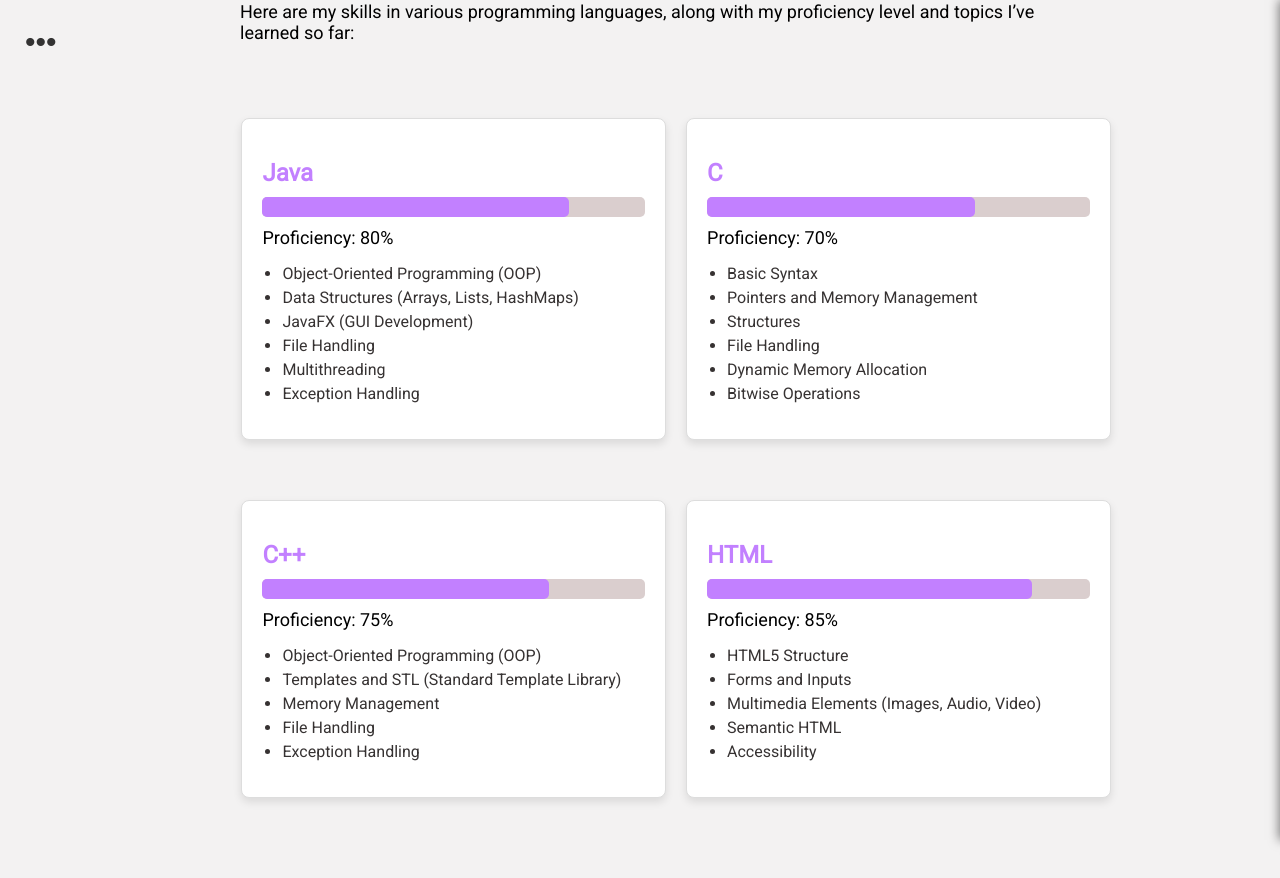
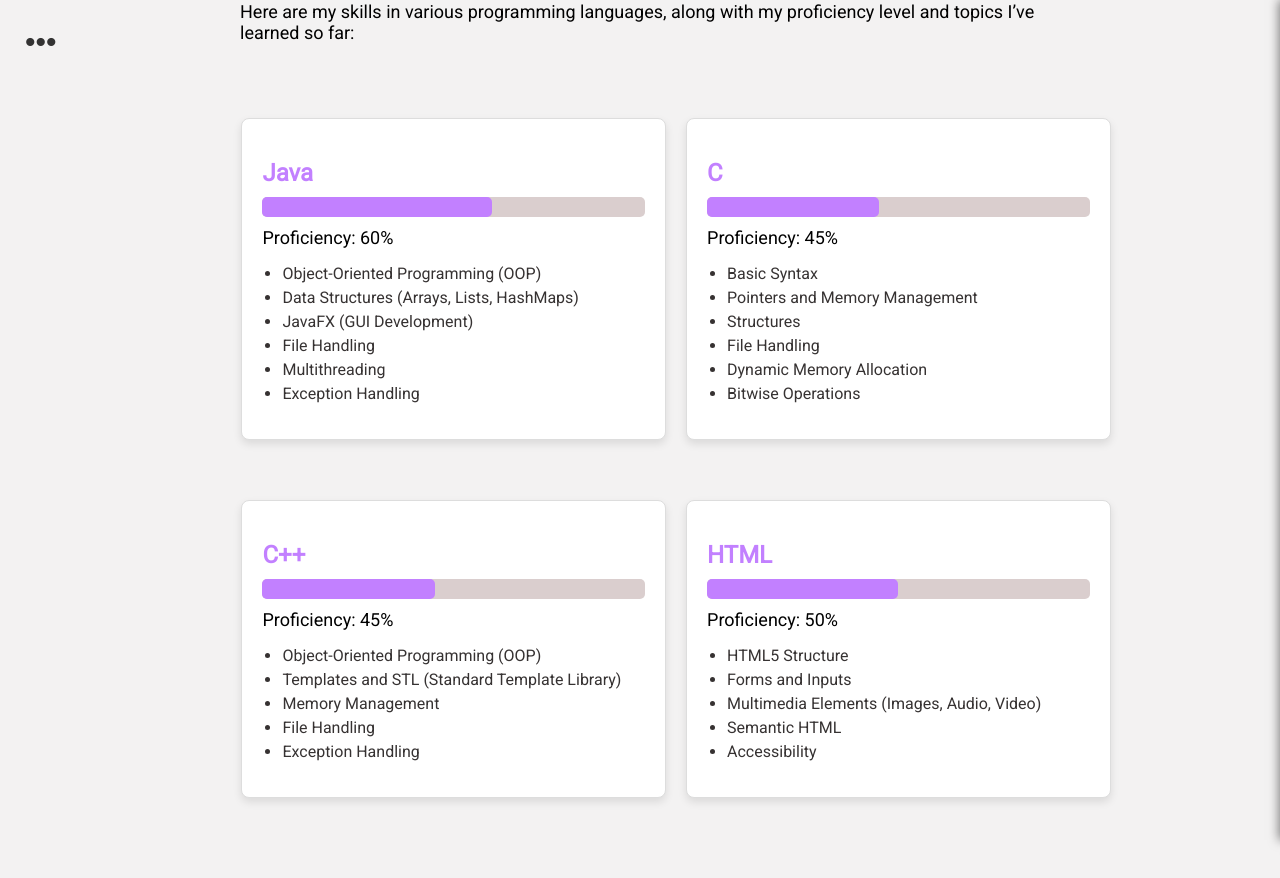
Before and after one commit to bytiks/portfolio, a plain HTML site: page public/skills.html in a window 1280 px wide. Drawn offline with Linux system fonts and the light colour scheme.

Commit message:
changes in profficiency

```diff
--- a/public/skills.html
+++ b/public/skills.html
@@ -37,9 +37,9 @@
             <div class="skill">
                 <h2>Java</h2>
                 <div class="progress-bar">
-                    <div class="progress" style="width: 80%;"></div>
+                    <div class="progress" style="width: 60%;"></div>
                 </div>
-                <p>Proficiency: 80%</p>
+                <p>Proficiency: 60%</p>
                 <ul>
                     <li>Object-Oriented Programming (OOP)</li>
                     <li>Data Structures (Arrays, Lists, HashMaps)</li>
@@ -53,9 +53,9 @@
             <div class="skill">
                 <h2>C</h2>
                 <div class="progress-bar">
-                    <div class="progress" style="width: 70%;"></div>
+                    <div class="progress" style="width: 45%;"></div>
                 </div>
-                <p>Proficiency: 70%</p>
+                <p>Proficiency: 45%</p>
                 <ul>
                     <li>Basic Syntax</li>
                     <li>Pointers and Memory Management</li>
@@ -72,9 +72,9 @@
             <div class="skill">
                 <h2>C++</h2>
                 <div class="progress-bar">
-                    <div class="progress" style="width: 75%;"></div>
+                    <div class="progress" style="width: 45%;"></div>
                 </div>
-                <p>Proficiency: 75%</p>
+                <p>Proficiency: 45%</p>
                 <ul>
                     <li>Object-Oriented Programming (OOP)</li>
                     <li>Templates and STL (Standard Template Library)</li>
@@ -87,9 +87,9 @@
             <div class="skill">
                 <h2>HTML</h2>
                 <div class="progress-bar">
-                    <div class="progress" style="width: 85%;"></div>
+                    <div class="progress" style="width: 50%;"></div>
                 </div>
-                <p>Proficiency: 85%</p>
+                <p>Proficiency: 50%</p>
                 <ul>
                     <li>HTML5 Structure</li>
                     <li>Forms and Inputs</li>
```
